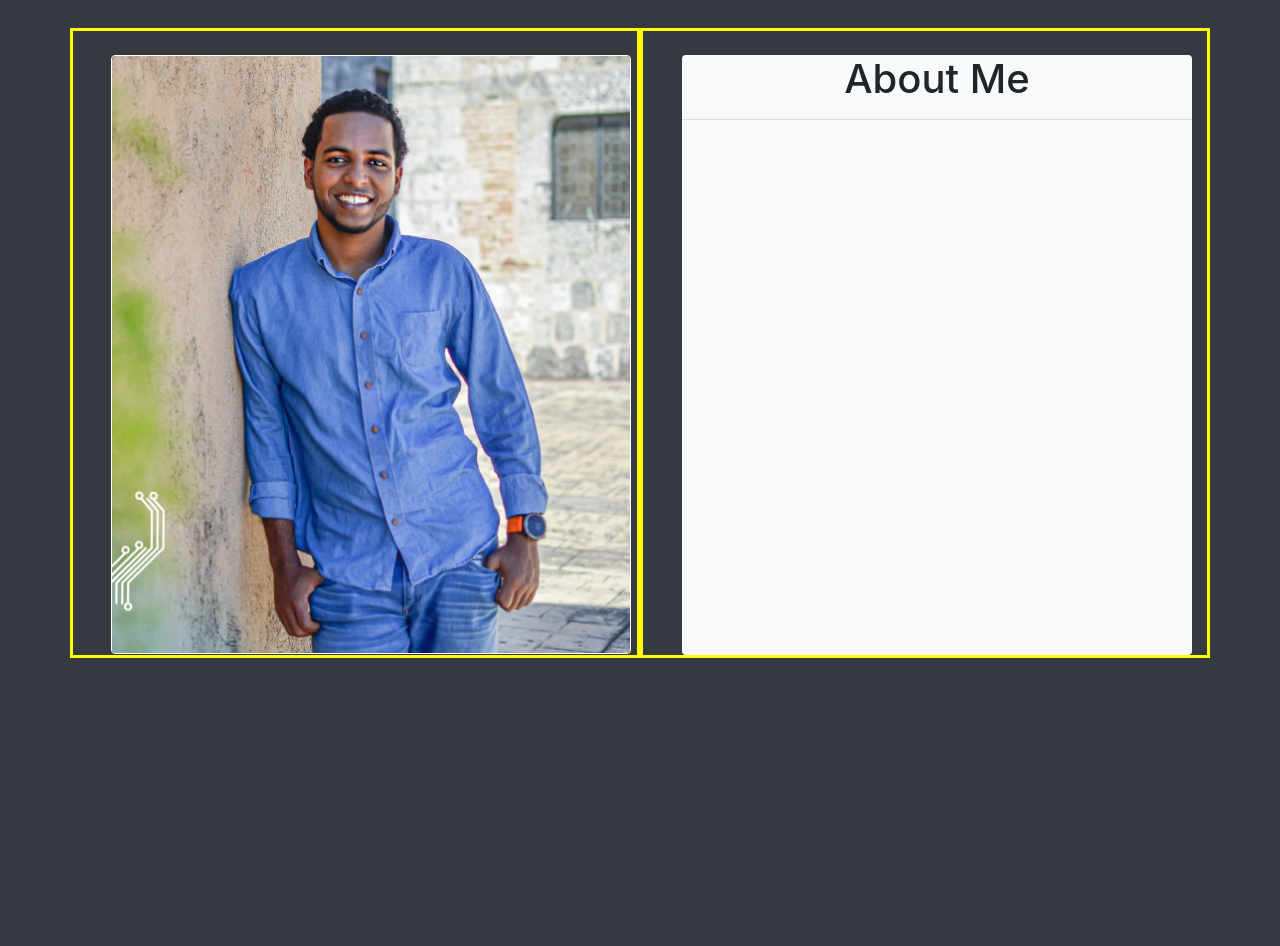
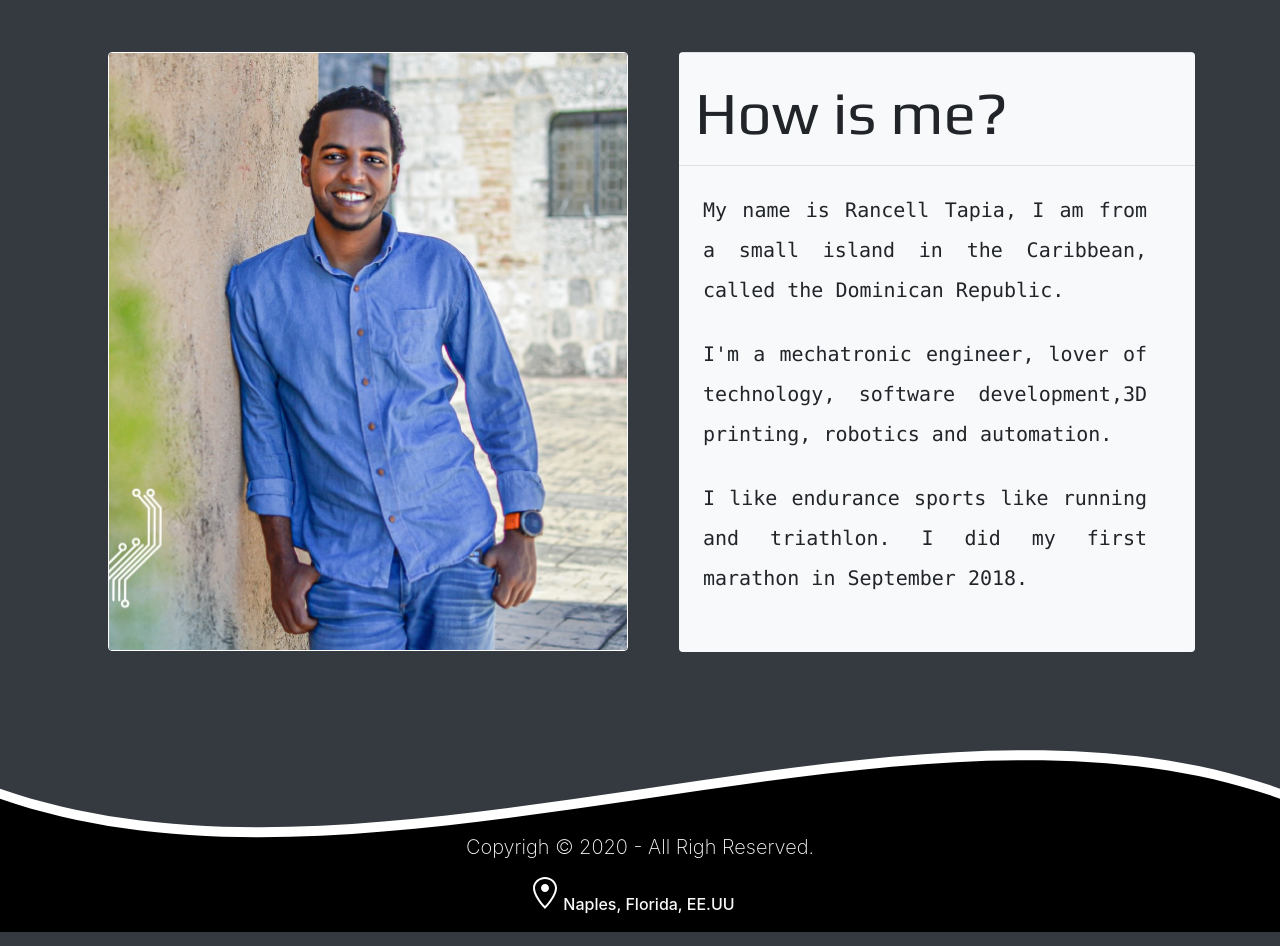
Before and after one commit to RancellTapia/Rancell-Portfolio, a React (Create React App) app: page / in a window 1280 px wide. Shown: the part 66-1012 px from the top of the page. Built offline with nearby package versions, Linux system fonts and the light colour scheme.

Commit message:
Updating Aboutme component

```diff
--- a/public/index.html
+++ b/public/index.html
@@ -27,6 +27,8 @@
     -->
     <title>Rancell Tapia</title>
     <link rel="stylesheet" href="https://stackpath.bootstrapcdn.com/bootstrap/4.4.1/css/bootstrap.min.css" integrity="sha384-Vkoo8x4CGsO3+Hhxv8T/Q5PaXtkKtu6ug5TOeNV6gBiFeWPGFN9MuhOf23Q9Ifjh" crossorigin="anonymous">
+    <link href="https://fonts.googleapis.com/css2?family=Noticia+Text&family=Play&display=swap" rel="stylesheet">
+
   </head>
   <body>
     <noscript>You need to enable JavaScript to run this app.</noscript>
--- a/src/App.css
+++ b/src/App.css
@@ -1,7 +1,15 @@
-.container1 {
-    display: grid;
-    grid-template-columns: 1fr 1fr;
-    grid-auto-rows: minmax(auto, 60px);
+
+.font-title{
+    font-size: 60px;
+    font-family: 'Play', sans-serif;
+}
+
+.font-body{
+    font-size: 20px;
+    font-family: 'Noticia Text', serif;
+    text-align: justify;
+    text-justify: inter-word;
+    line-height: 40px;
 }
 
 .net {
@@ -12,11 +20,6 @@
 body {
     background-color: #343a40;
 }
-
-.test{
-    border: solid yellow;
-}
-
 
 .in {
     color: rgb(255, 255, 255);
@@ -86,11 +89,7 @@ body {
 
  }
 
- h6{
-    font-size: 18px;
-    font-weight: 100;
-    color: white;
- }
+
 
 .ft0 {
     margin-top: -190px;
@@ -117,13 +116,10 @@ body {
 }
 
 .ft5 {
-    margin-top: 290px;
+    margin-top: 70px;
 }
 
-h4 {
-    font-weight: 300;
-    font-size: 30px;
-}
+
 
 .lc{
     justify-content: center;
--- a/src/Component/Aboutme.js
+++ b/src/Component/Aboutme.js
@@ -5,17 +5,20 @@ const Aboutme = () => {
     return (
         <div className = "container">
             <div className = "row">
-                <div className = "col-xl-6 col-lg-12 test">
+                <div className = "col-xl-6 col-lg-12">
                     <Photo/>
                 </div>
 
-                <div className = "col-xl-6 col-lg-12 test">
+                <div className = "col-xl-6 col-lg-12">
                     <div className = "bg-light rounded ml-4 mt-4" style= {{height: "600px"}}>
-                        <div className = "mt-4">
-                            <h1 className = "text-center mt-4">
-                                About Me
-                            </h1>
-                            <hr className = "bg-black"/>
+                        <hr/>
+                        <h1 className = " ml-3 mt-4 font-title"> How is me? </h1>
+                        <hr className = "bg-black"/>
+
+                        <div className = "ml-4 mt-4 mr-5">
+                            <p className = "font-body text-monospace"> My name is Rancell Tapia, I am from a small island in the Caribbean, called the Dominican Republic.</p>
+                            <p className = "font-body text-monospace mt-4"> I'm a mechatronic engineer, lover of technology, software development,3D printing, robotics and automation.</p>
+                            <p className = "font-body text-monospace mt-4"> I like endurance sports like running and triathlon. I did my first marathon in September 2018.</p>
                         </div>
                     </div>
                 </div>
--- a/src/Component/Footer.js
+++ b/src/Component/Footer.js
@@ -28,7 +28,7 @@ const Footer = () => {
 
                     <a className = "m-2 mt-2 lc" href = "#">
                        <div className = "lc1 lcc"><GoLocation/> </div>
-                       <div > <h6 className = "mr-3 "> Naples, Florida, EE.UU</h6> </div>
+                       <div > <h6 className = "mr-3 text-light"> Naples, Florida, EE.UU</h6> </div>
                     </a>
 
 
```
Also changed, not shown: src/App.js (+4 -8 lines).
